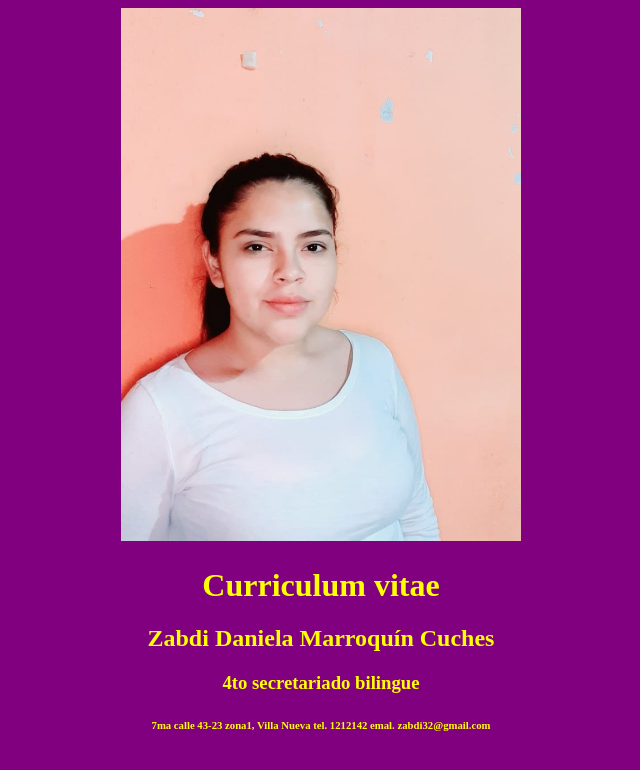
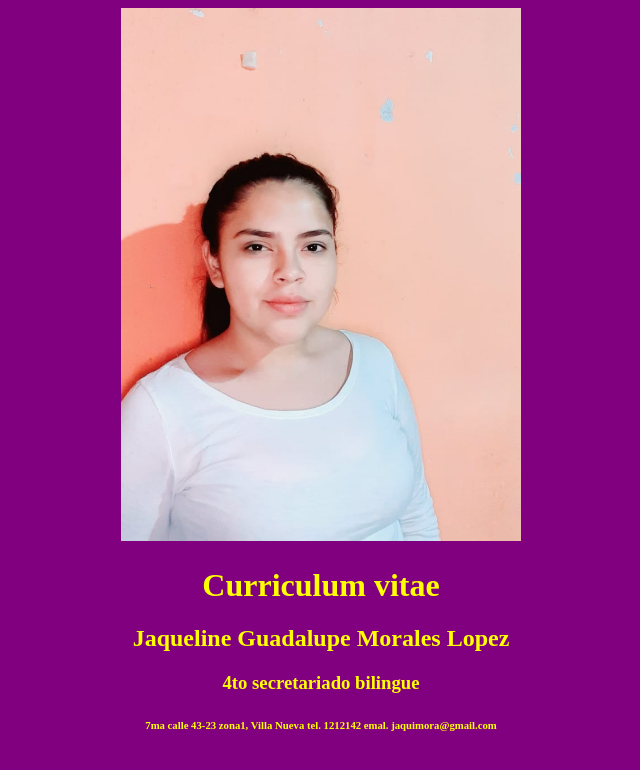
Before and after one commit to jaquelineMorales/cuarto21, a plain HTML site: page index.html in a window 1280 px wide. Shown: the whole page, without its empty margins (319-959 px from the left). Drawn offline with Linux system fonts and the light colour scheme.

Commit message:
membrete -

```diff
--- a/INDEX1.html
+++ b/index.html
@@ -8,9 +8,9 @@
 	height="}41" align="rigth"></center>
 
 <h1 align="center">Curriculum vitae</h1>
-<h2 align="center">Zabdi Daniela Marroquín Cuches</h2>
+<h2 align="center">Jaqueline Guadalupe Morales Lopez</h2>
 <h3 align="center">4to secretariado bilingue</h3>
-<h6 align="center">7ma calle 43-23 zona1, Villa Nueva tel. 1212142 emal. zabdi32@gmail.com</h6>
+<h6 align="center">7ma calle 43-23 zona1, Villa Nueva tel. 1212142 emal. jaquimora@gmail.com</h6>
 
 </body>
 </html>
```
